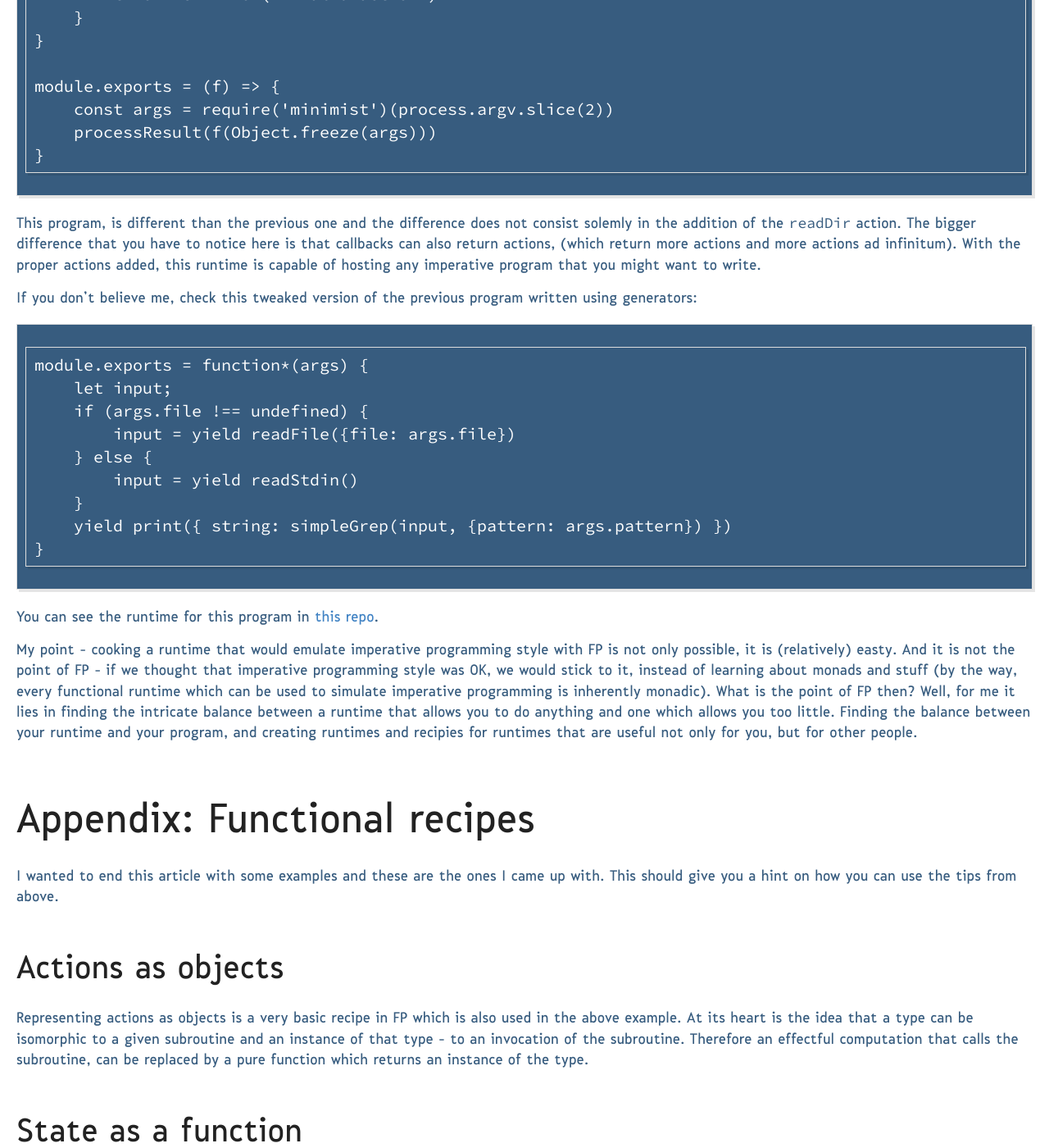
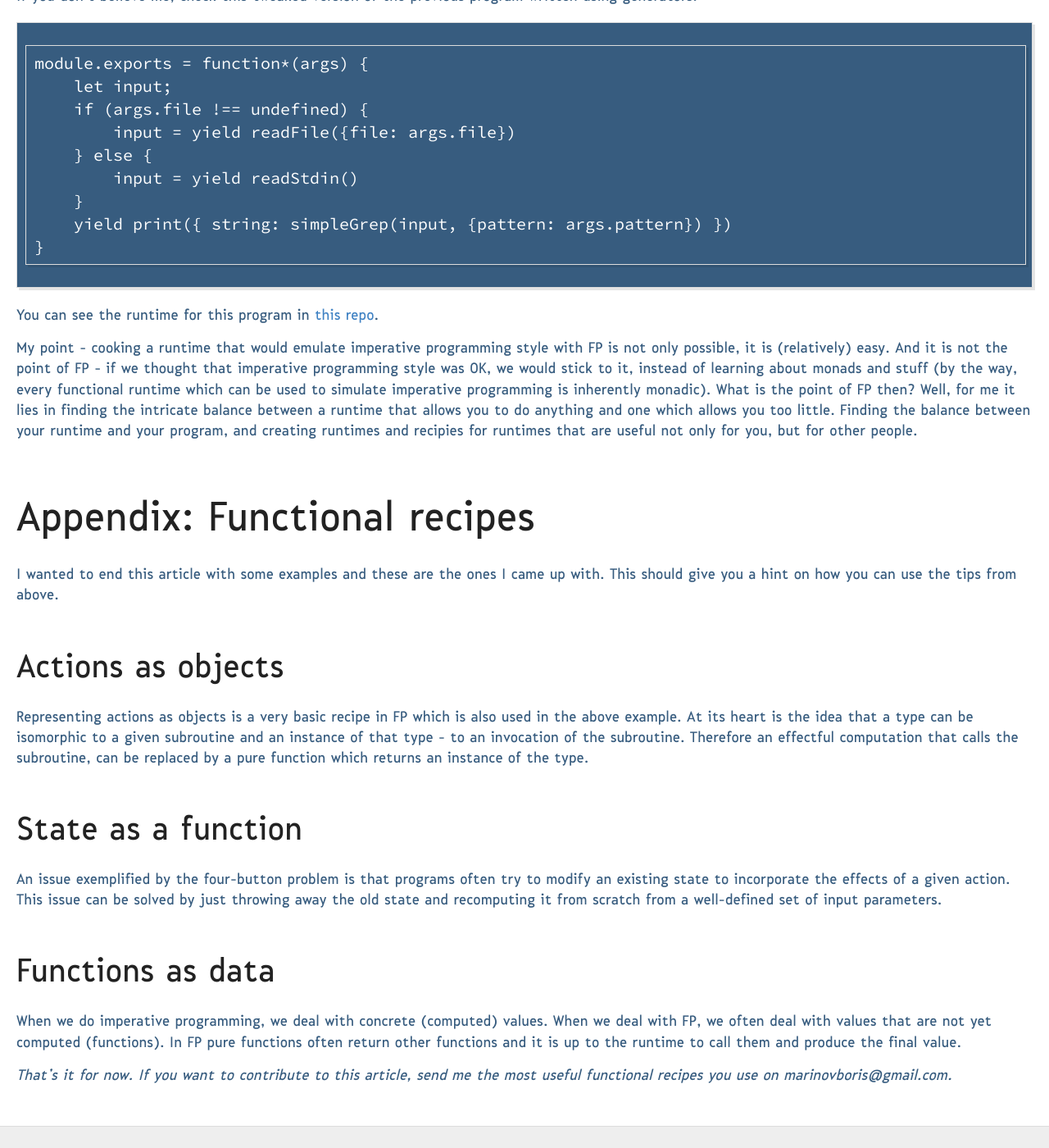
Before and after one commit to abuseofnotation/abuseofnotation.github.io, a Jekyll site: the page built from _posts/blog/2017-07-04-fp.md, in a window 1280 px wide and 1400 px high, scrolled down 11337 px. Shown: the whole window at 82% size. Built offline with Jekyll 4.4.1, drawn with Linux system fonts in a browser that asks for light colours; our own code applies the rules of GitHub Pages for plain Markdown files; Markdown is read by kramdown in place of the engine named in the settings; some of the changed text lies outside the part shown.

Commit message:
Small fixes

````diff
--- a/_posts/blog/2017-07-04-fp.md
+++ b/_posts/blog/2017-07-04-fp.md
@@ -1,4 +1,4 @@
----
+i---
 category: blog
 title: Why is functional programming awesome
 layout: blog
@@ -183,7 +183,7 @@
 ```
 /> cat file.txt | ./grep.js --pattern dog
 < I like dogs.
-< An there I saw a big shaggy dog.
+< And there I saw a big shaggy dog.
 
 ```
 Once we realize that we can return and pass programs around some of which are impure, but the functions which operate on them would still be pure, purely-functional programming starts to feel much more feasible.
@@ -309,7 +309,7 @@
     processResult(f(Object.freeze(args)))
 }
 ```
-This program, is different than the previous one and the difference does not consist solemly in the addition of the `readDir` action. The bigger difference that you have to notice here is that callbacks can also return actions, (which return more actions and more actions ad infinitum). With the proper actions added, this runtime is capable of hosting any imperative program that you might want to write.
+This program, is different than the previous one and the difference does not consist solely in the addition of the `readDir` action. The bigger difference that you have to notice here is that callbacks can also return actions, (which return more actions and more actions ad infinitum). With the proper actions added, this runtime is capable of hosting any imperative program that you might want to write.
 
 If you don't believe me, check this tweaked version of the previous program written using generators:
 
@@ -327,7 +327,7 @@
 ```
 You can see the runtime for this program in [this repo](https://github.com/boris-marinov/pure-grep).
 
-My point - cooking a runtime that would emulate imperative programming style with FP is not only possible, it is (relatively) easty. And it is not the point of FP - if we thought that imperative programming style was OK, we would stick to it, instead of learning about monads and stuff (by the way, every functional runtime which can be used to simulate imperative programming is inherently monadic). What is the point of FP then? Well, for me it lies in finding the intricate balance between a runtime that allows you to do anything and one which allows you too little. Finding the balance between your runtime and your program, and creating runtimes and recipies for runtimes that are useful not only for you, but for other people.
+My point - cooking a runtime that would emulate imperative programming style with FP is not only possible, it is (relatively) easy. And it is not the point of FP - if we thought that imperative programming style was OK, we would stick to it, instead of learning about monads and stuff (by the way, every functional runtime which can be used to simulate imperative programming is inherently monadic). What is the point of FP then? Well, for me it lies in finding the intricate balance between a runtime that allows you to do anything and one which allows you too little. Finding the balance between your runtime and your program, and creating runtimes and recipies for runtimes that are useful not only for you, but for other people.
 
 Appendix: Functional recipes
 ===
@@ -347,7 +347,7 @@
 Functions as data
 ---
 
-When we do imperative programming, we deal with concrete (computed) values. When we deal with FP, we oftendeal with values that are not yet computed (functions). At in FP pure functions often return other functions and it is up to the runtime to call them and produce the final value.
+When we do imperative programming, we deal with concrete (computed) values. When we deal with FP, we often deal with values that are not yet computed (functions). In FP pure functions often return other functions and it is up to the runtime to call them and produce the final value.
 
 
 _That's it for now. If you want to contribute to this article, send me the most useful functional recipes you use on marinovboris@gmail.com._
````
Also changed, not shown: other parts of _posts/blog/2017-07-04-fp.md (+4 -4 lines).
